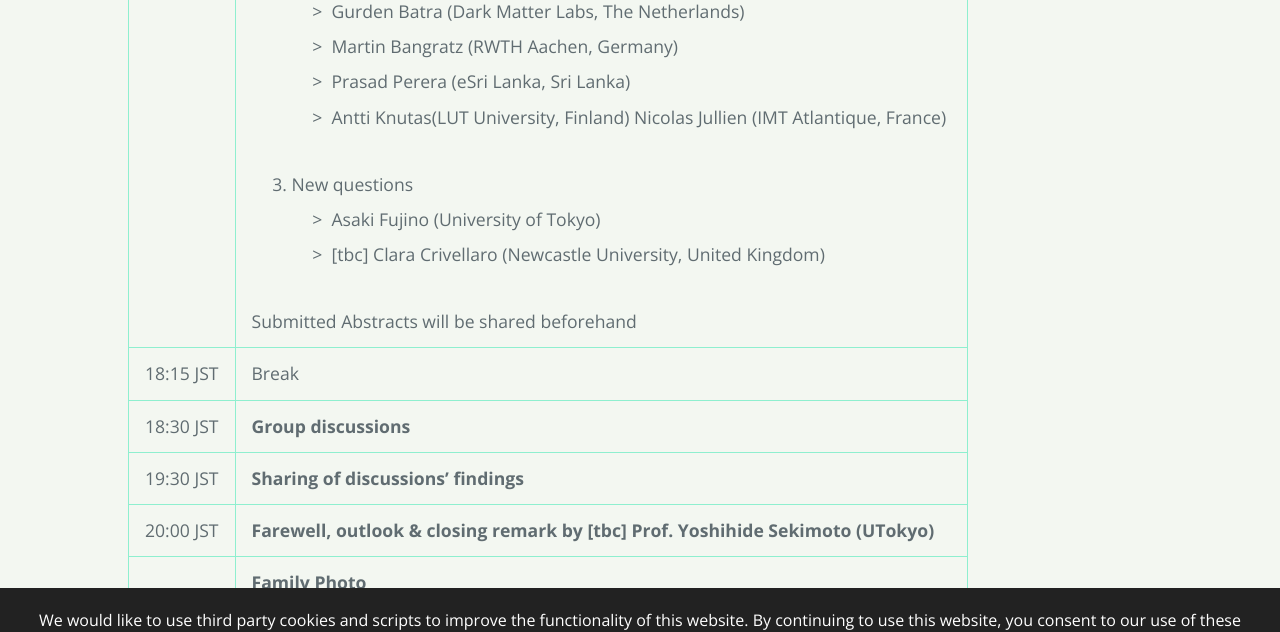
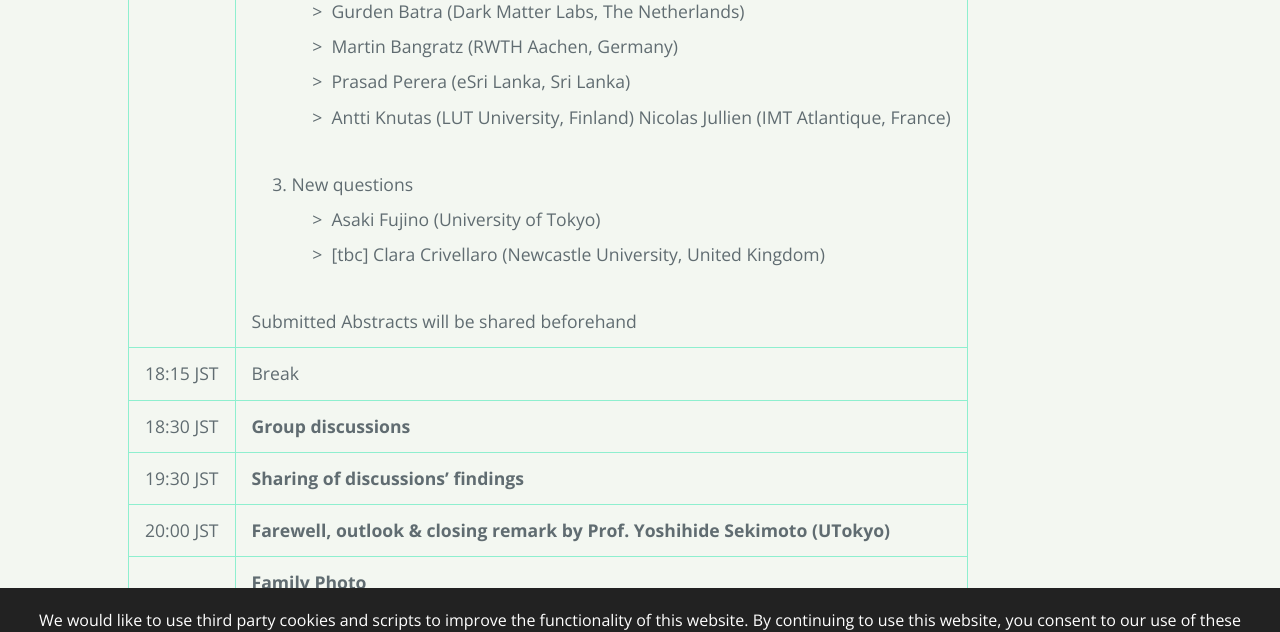
Before and after one commit to discontinued-civictech/discontinued-civictech.github.io, a Jekyll site: the page built from call.md, in a window 1280 px wide and 900 px high, scrolled down 2637 px. Shown: the part 155-787 px from the top of the window. Built offline with Jekyll 4.4.1, drawn with Linux system fonts in a browser that asks for light colours; our own code applies the rules of GitHub Pages for plain Markdown files.

Commit message:
change the typo

```diff
--- a/call.md
+++ b/call.md
@@ -66,7 +66,7 @@ Online (We will also prepare an in-person meeting room on the Hongo campus, The
                             <li>Gurden Batra (Dark Matter Labs, The Netherlands)</li>
                             <li>Martin Bangratz (RWTH Aachen, Germany)</li>
                             <li>Prasad Perera (eSri Lanka, Sri Lanka)</li>
-                            <li>Antti Knutas(LUT University, Finland) Nicolas Jullien (IMT Atlantique, France)</li>
+                            <li>Antti Knutas (LUT University, Finland) Nicolas Jullien (IMT Atlantique, France)</li>
                         </ul>
                     <li> New questions</li>
                         <ul>
@@ -93,7 +93,7 @@ Online (We will also prepare an in-person meeting room on the Hongo campus, The
         </tr>
         <tr>
             <td>20:00 JST</td>
-            <td><strong>Farewell, outlook & closing remark by [tbc] Prof. Yoshihide Sekimoto (UTokyo) </strong>
+            <td><strong>Farewell, outlook & closing remark by Prof. Yoshihide Sekimoto (UTokyo) </strong>
             </td>
         </tr>
         <tr>
```
